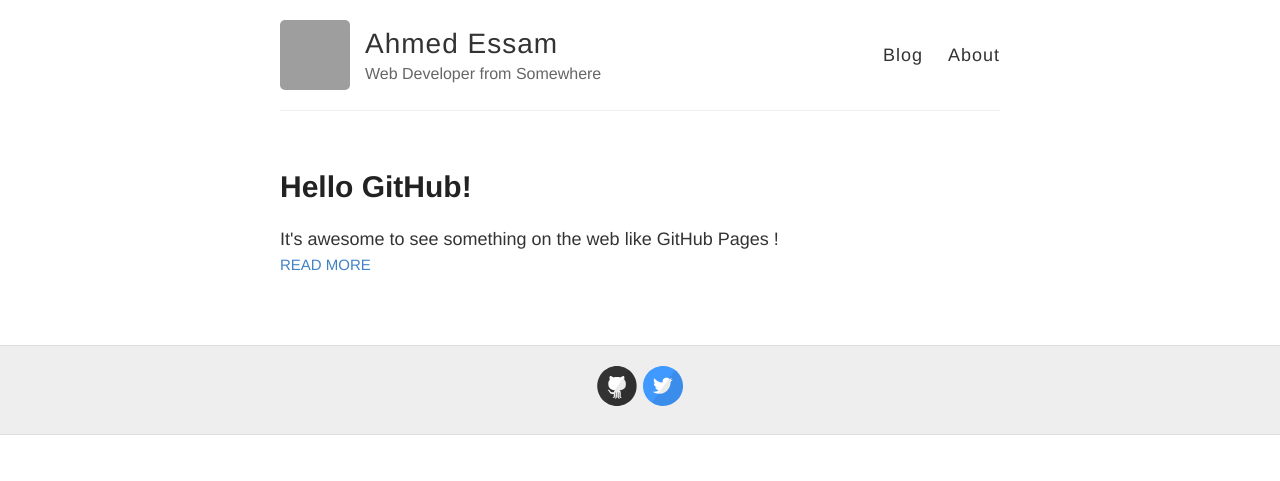
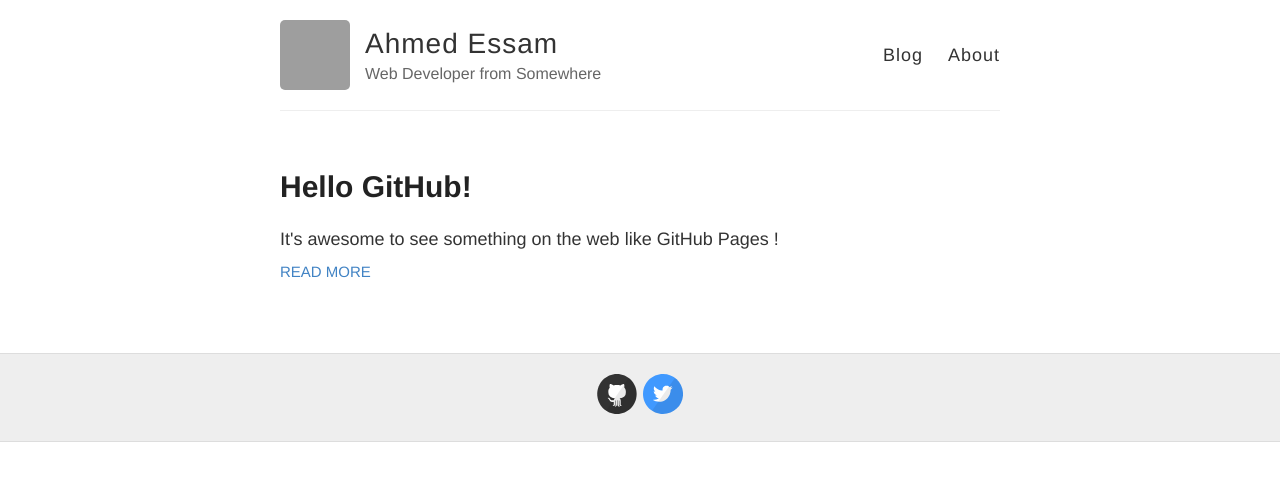
Before and after one commit to lilessam/lilessam.github.io, a Jekyll site: the page built from index.html, in a window 1280 px wide. Shown: the top 481 px of the page. Built offline with Jekyll 4.4.1, drawn with Linux system fonts in a browser that asks for light colours; grey boxes are pictures that could not be loaded.

Commit message:
edit margin

```diff
--- a/index.html
+++ b/index.html
@@ -8,7 +8,7 @@ layout: default
 
       <h1><a href="{{ site.baseurl }}{{ post.url }}">{{ post.title }}</a></h1>
 
-      <div class="entry">
+      <div class="entry" style="margin-bottom: 1%;">
         {{ post.excerpt }}
       </div>
 
```
